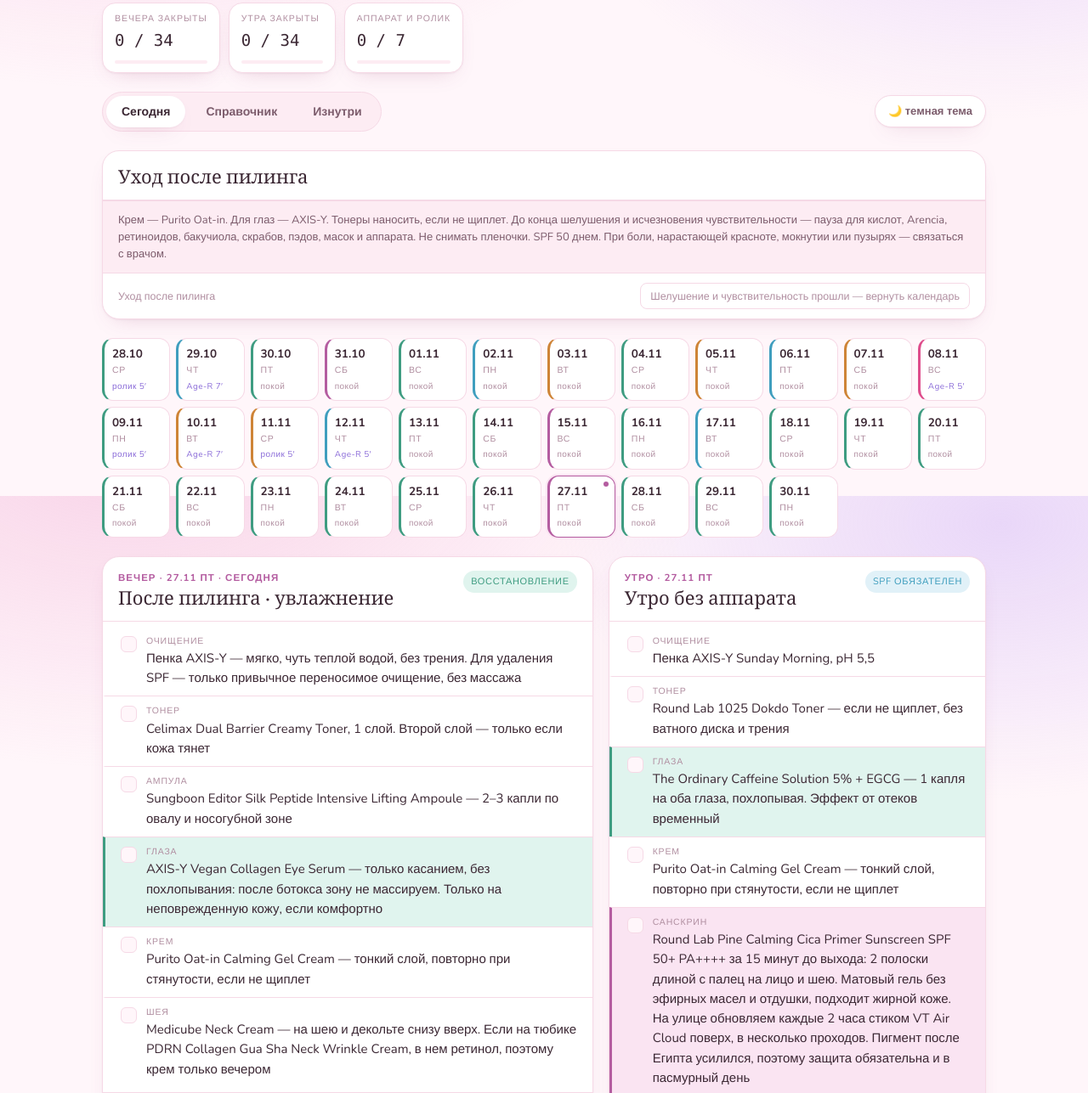
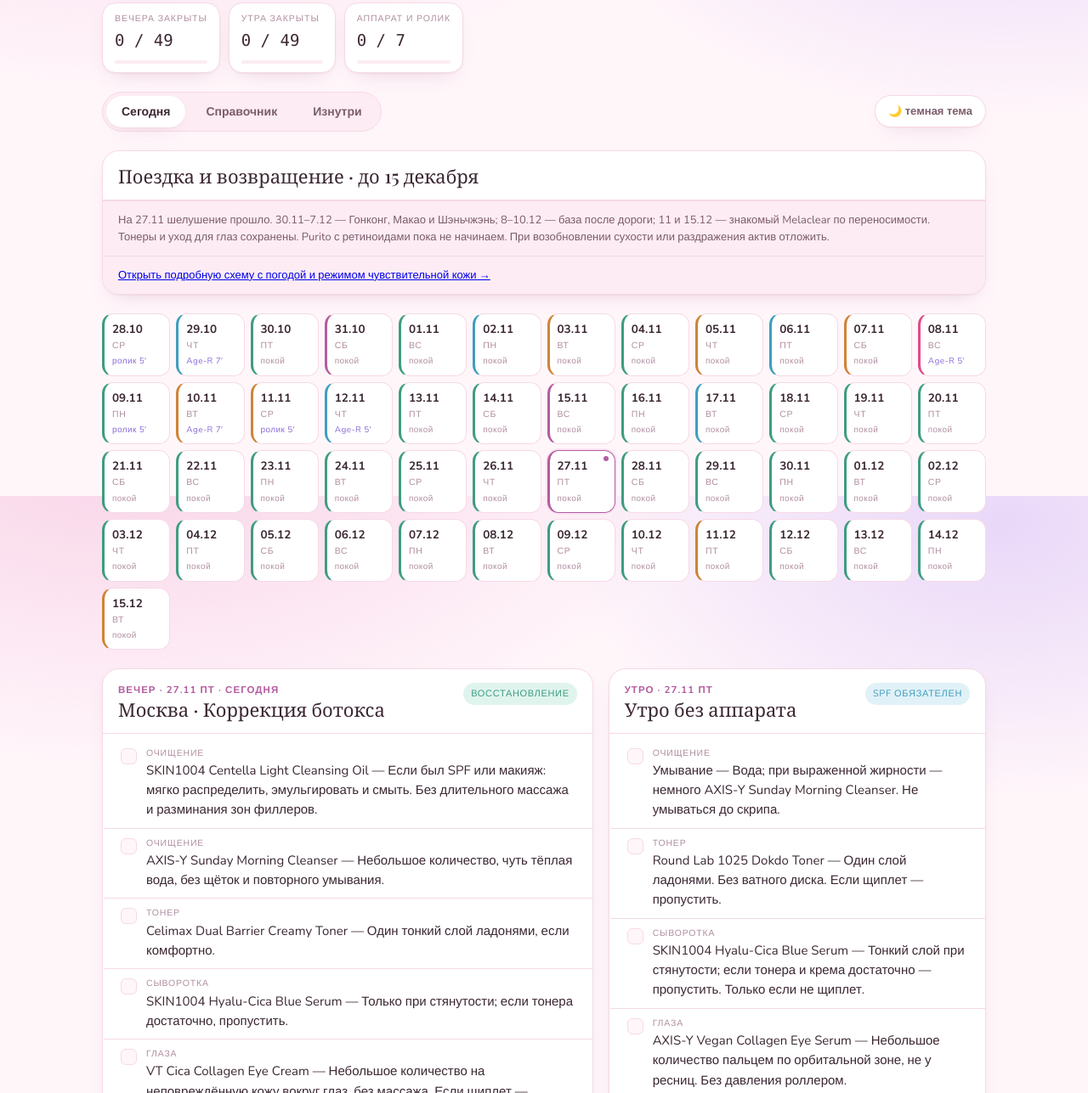
Before and after one commit to helgakhay1990/dash-617103, a plain HTML site: page skin/index.html in a window 1280 px wide. Shown: the part 216-1503 px from the top of the page at 85% size. Drawn offline with nearby package versions, Linux system fonts and the light colour scheme; a web font is replaced by a local one.

Commit message:
Continue skincare calendar through December 15 and preserve familiar care

```diff
--- a/skin/index.html
+++ b/skin/index.html
@@ -3,7 +3,7 @@
 <meta charset="utf-8">
 <meta name="viewport" content="width=device-width,initial-scale=1">
 <meta name="robots" content="noindex,nofollow,noarchive">
-<title>Схема ухода 28.10 – 30.11</title>
+<title>Схема ухода 28.10 – 15.12</title>
 <link rel="preconnect" href="https://fonts.googleapis.com">
 <link rel="preconnect" href="https://fonts.gstatic.com" crossorigin>
 <link href="https://fonts.googleapis.com/css2?family=Playfair+Display:ital,wght@0,500;0,600;1,500&family=Nunito:wght@400;600;700&display=swap" rel="stylesheet">
@@ -343,11 +343,7 @@ footer a{color:var(--ink-3)}
     <button class="theme-btn" id="theme-btn" type="button">🌙 темная тема</button>
   </div>
 
-  <section class="panel" aria-label="Уход после пилинга">
-    <div class="phead"><h2>Уход после пилинга</h2></div>
-    <p class="note">Крем — Purito Oat-in. Для глаз — AXIS-Y. Тонеры наносить, если не щиплет. До конца шелушения и исчезновения чувствительности — пауза для кислот, Arencia, ретиноидов, бакучиола, скрабов, пэдов, масок и аппарата. Не снимать пленочки. SPF 50 днем. При боли, нарастающей красноте, мокнутии или пузырях — связаться с врачом.</p>
-    <div class="pfoot"><span class="count" id="peel-status"></span><button class="reset" id="peel-toggle" type="button"></button></div>
-  </section>
+<section class="panel" aria-label="План до 15 декабря"><div class="phead"><h2>Поездка и возвращение · до 15 декабря</h2></div><p class="note">На 27.11 шелушение прошло. 30.11–7.12 — Гонконг, Макао и Шэньчжэнь; 8–10.12 — база после дороги; 11 и 15.12 — знакомый Melaclear по переносимости. Тонеры и уход для глаз сохранены. Purito с ретиноидами пока не начинаем. При возобновлении сухости или раздражения актив отложить.</p><p class="note"><a href="../skin-trip/?v=20261127#care">Открыть подробную схему с погодой и режимом чувствительной кожи →</a></p></section>
   <div class="pane" id="tab-care" role="tabpanel" aria-labelledby="t-care">
   <nav class="strip" id="strip" aria-label="Дни схемы"></nav>
 
@@ -395,7 +391,7 @@ footer a{color:var(--ink-3)}
         <section class="panel">
           <div class="phead">
             <div>
-              <div class="when">28.10 – 30.11 · от мягкого к сильному</div>
+              <div class="when">28.10 – 15.12 · от мягкого к сильному</div>
               <h2>Ступени активов и сочетаемость</h2>
             </div>
             <span class="kind" data-kind="buka">по одному</span>
@@ -837,27 +833,44 @@ const DAYS = [
   s:[CL_OIL, T_CEL, CICA, N9E, EYE_L, CR_ALT, NECK_E]},
  {d:"26.11", wd:"Чт", n:30, t:"Бакучиол", kind:"buka", dev:null, min:0, ant:"g", meye:"p", act:"buka",
   s:[CL_OIL, T_CEL, BUKA, EYE_A, CR_FIRM, NECK_E]},
- {d:"27.11", wd:"Пт", n:31, t:"Вечер отдыха · Т-зона", kind:"recover", dev:null, min:0, ant:"c", meye:"k", act:"rest",
-  note:"Голубая пенка и глина — только на лоб и нос, подбородок обходим: кислоты на зону филлера не раньше 4 недель.",
-  s:[CL_SA2, CLAY, T_CEL, SILK, EYE_N, CR_FIRM, NECK_E]},
- {d:"28.11", wd:"Сб", n:32, t:"Ретиноид · сборы в дорогу", kind:"retin", dev:null, min:0, ant:"g", meye:"k", act:"retin",
-  note:"Ролик пока на паузе: 2 недели после филлера заканчиваются 29.11; в поездку его не берем, подбородок и линию челюсти обходим до 13.12. Собираем дорожный набор, список в справочнике.",
-  s:[CL_SOFT, T_CEL, BUF, RET, EYE_A, NECK_E]},
- {d:"29.11", wd:"Вс", n:33, t:"Перелет", kind:"recover", dev:null, min:0, ant:"g", meye:"k", recov:true, trip:true, act:"rest",
-  note:"В самолете воздух сухой: перед вылетом Biodance не нужна, хватит плотного крема. После перелета только база.",
-  s:[CL_TRV, T_TRV, CICA, EYE_A, CR_MEL]},
- {d:"30.11", wd:"Пн", n:34, t:"Гонконг · база и SPF", kind:"recover", dev:null, min:0, ant:"c", meye:"k", recov:true, trip:true, act:"rest",
-  note:"В поездке активов нет: солнце, перелеты и новая вода. Главная задача — SPF каждые 2 часа, чтобы пигмент не вернулся.",
-  s:[CL_TRV, T_TRV, CICA, EYE_A, CR_MEL]}
 ];
 
+const EXT_DAYS = [
+['27.11','Пт','Москва','Коррекция ботокса'],['28.11','Сб','Москва','Спокойный уход'],['29.11','Вс','Москва / дорога','Подготовка к поездке'],
+['30.11','Пн','Гонконг','Начало маршрута'],['01.12','Вт','Гонконг','Городской день'],['02.12','Ср','Гонконг → Макао','Переезд'],['03.12','Чт','Макао','Городской день'],['04.12','Пт','Макао → Шэньчжэнь','Переезд'],['05.12','Сб','Шэньчжэнь','Городской день'],['06.12','Вс','Шэньчжэнь','Городской день'],['07.12','Пн','Шэньчжэнь → Москва','Возвращение'],
+['08.12','Вт','Москва','Адаптация после дороги'],['09.12','Ср','Москва','Адаптация к отоплению'],['10.12','Чт','Москва','Проверка комфорта кожи'],['11.12','Пт','Москва','Melaclear · один актив'],['12.12','Сб','Москва','База и увлажнение'],['13.12','Вс','Москва','База и увлажнение'],['14.12','Пн','Москва','База и увлажнение'],['15.12','Вт','Москва','Melaclear · при хорошей переносимости']];
+function extendedSteps(d, mode='normal', eye='vt'){
+ const date=d[0], trip=['30.11','01.12','02.12','03.12','04.12','05.12','06.12','07.12'].includes(date);
+ const after=+date.slice(0,2)>=8&&date.endsWith('12'), gentle=mode!=='normal'||date==='27.11'||['08.12','09.12','10.12'].includes(date);
+ const active=!gentle&&['11.12','15.12'].includes(date);
+ const glut=!gentle&&['28.11','30.11','02.12','04.12','06.12','12.12','14.12'].includes(date);
+ const am=[['clean','Умывание',trip?'Вода; при выраженной жирности — немного SKIN1004 Centella Ampoule Foam. Без горячей воды и трения.':'Вода; при выраженной жирности — немного AXIS-Y Sunday Morning Cleanser. Не умываться до скрипа.']];
+ if(mode!=='peeling')am.push(['toner','Round Lab 1025 Dokdo Toner','Один слой ладонями. Без ватного диска. Если щиплет — пропустить.']);
+ am.push(glut?['glut','Dr.Ceuracle Glutathione & NMN Ampoule','Один тонкий слой; сегодня одна утренняя сыворотка.']:['serum','SKIN1004 Hyalu-Cica Blue Serum','Тонкий слой при стянутости; если тонера и крема достаточно — пропустить. Только если не щиплет.'],
+ ['eyes','AXIS-Y Vegan Collagen Eye Serum','Небольшое количество пальцем по орбитальной зоне, не у ресниц. Без давления роллером.'],
+ ['cream','SkinJestique Absolute Gorgeous Firming Cream',after?'Тонкий слой на щёки, шею и сухие участки; на Т-зону — по потребности. Нанести до выхода и дать впитаться.':'Тонкий слой на щёки и сухие участки; на Т-зону — по потребности. Не наслаивать плотным слоем под SPF.'],
+ ['spf','Round Lab Pine Calming Cica Primer Sunscreen SPF 50+','Равномерный полноценный слой на лицо, уши и шею по инструкции. На улице обновлять примерно каждые 2 часа.']);
+ const pm=[['oil','SKIN1004 Centella Light Cleansing Oil','Если был SPF или макияж: мягко распределить, эмульгировать и смыть. Без длительного массажа и разминания зон филлеров.'],
+ ['foam',trip?'SKIN1004 Centella Ampoule Foam':'AXIS-Y Sunday Morning Cleanser','Небольшое количество, чуть тёплая вода, без щёток и повторного умывания.'],
+ ['toner','Celimax Dual Barrier Creamy Toner','Один тонкий слой ладонями, если комфортно.']];
+ if(!active)pm.push(['serum','SKIN1004 Hyalu-Cica Blue Serum','Только при стянутости; если тонера достаточно, пропустить.']);
+ pm.push(['eyes',eye==='vt'&&mode!=='peeling'?'VT Cica Collagen Eye Cream':'AXIS-Y Vegan Collagen Eye Serum','Небольшое количество на неповреждённую кожу вокруг глаз, без массажа. Если щиплет — пропустить.']);
+ if(active)pm.push(['melaclear','Dr.Althea Melaclear Cream','Знакомое средство с транексамовой кислотой: тонкий слой по инструкции, без других активов. Только если кожа несколько дней спокойна, без красноты, жжения и шелушения. 15.12 — только если 11.12 прошло комфортно. На веки не наносить.']);
+ pm.push(['cream','Purito Oat-in Calming Gel Cream',after?'Тонкий слой на лицо и шею по потребности. На сухих щеках — Celimax Noni Energy Repair Cream; не наслаивать несколько кремов на всё лицо.':'Тонкий слой на лицо и шею. На Т-зоне минимум по потребности; на сухих щеках — Celimax Noni Cream, без многослойного нанесения.']);
+ return {am,pm,active,trip,after,note:date==='27.11'?'Сегодня только коррекция ботокса, без нового пилинга и филлеров. Наносить без давления, не растирать места проколов. Время первого умывания и ухода — по памятке инъектора.':active?'Сегодня один знакомый актив. При сухости, красноте или жжении — режим чувствительной кожи и базовый уход. Не добавлять азелаинку в этот вечер.':after?'8–10 декабря — база после дороги. 11 и 15 декабря — Melaclear только при спокойной коже. Если сушит отопление, добавить крем локально, а не новые активы.':'Привычные тонеры и уход для глаз сохранены. Одна сыворотка утром, вечером — по потребности. Азелаинка — резерв на спокойной неповреждённой коже.'};
+}
+
+EXT_DAYS.forEach((d,i)=>{
+ const p=extendedSteps(d);
+ const asStep=([id,name,desc])=>({k:id==='eyes'?'Глаза':id==='toner'?'Тонер':id==='cream'?'Крем':id==='spf'?'SPF':id==='melaclear'?'Актив':id==='oil'||id==='foam'||id==='clean'?'Очищение':'Сыворотка',v:name+' — '+desc});
+ DAYS.push({d:d[0],wd:d[1],n:31+i,t:d[2]+' · '+d[3],kind:p.active?'active':'recover',dev:null,min:0,act:p.active?'mela':'rest',currentPlan:true,note:p.note,s:p.pm.map(asStep),customMorning:p.am.map(asStep)});
+});
 // Временные замены после пилинга с 18.11; прежний календарь сохраняется.
 const PEEL_KEY = "skin-peel-20261118";
 let peelCare = true;
-try { peelCare = localStorage.getItem(PEEL_KEY) !== "finished"; } catch(e){}
 const peelCream = {k:"Крем", v:"Purito Oat-in Calming Gel Cream — тонкий слой, повторно при стянутости, если не щиплет"};
 if (peelCare) DAYS.forEach(day => {
-  if (day.n < 22) return;
+  if (day.n < 22 || day.currentPlan) return;
   day.peel = true;
   day.dev = null; day.min = 0;
   if (day.ant === "c") day.ant = null;
@@ -880,6 +893,7 @@ const KIND_LABEL = {recover:"восстановление", active:"актив",
 const DEV_LABEL = {roll:"ролик M911", ager:"Medicube Age-R, режим микротоков"};
 
 function morningSteps(day){
+  if(day.customMorning) return day.customMorning;
   const out = [];
   out.push(day.trip
     ? {k:"Очищение", v:"Пенка AXIS-Y Sunday Morning, мягко"}
@@ -1057,13 +1071,6 @@ const STOCK = [
   ["tip","Вопрос врачу: если 31.10 препарат введут по протоколу нижней трети, он попадет в подбородок. Не лучше ли филлер через 3 недели, 21.11? Ботокс от этого не зависит"]
 ];
 
-document.getElementById("peel-status").textContent = peelCare ? "Уход после пилинга" : "Плановый календарь; в поездке по-прежнему только база";
-const peelToggle = document.getElementById("peel-toggle");
-peelToggle.textContent = peelCare ? "Шелушение и чувствительность прошли — вернуть календарь" : "Включить уход после пилинга";
-peelToggle.addEventListener("click", () => {
-  try { localStorage.setItem(PEEL_KEY, peelCare ? "finished" : "active"); } catch(e) { return; }
-  location.reload();
-});
 const KEY = "skincare-2026-v16";   // v10 сброшен: в утро добавлены мист и крем для глаз — индексы галочек сдвинулись
 let state = {};
 try { state = JSON.parse(localStorage.getItem(KEY) || "{}"); } catch(e){ state = {}; }
@@ -1078,7 +1085,7 @@ const todayIdx = (() => {
 let cur = todayIdx < 0 ? 0 : todayIdx;
 
 const $ = id => document.getElementById(id);
-const tickDay = day => day.peel ? day.d + "-peel-20261118" : day.d;
+const tickDay = day => day.currentPlan ? day.d + "-plan-20261127" : day.peel ? day.d + "-peel-20261118" : day.d;
 const get = (day, slot, i) => !!(state[tickDay(day)] && state[tickDay(day)][slot] && state[tickDay(day)][slot][i]);
 const setTick = (day, slot, i, val) => {
   state[tickDay(day)] = state[tickDay(day)] || {};
```
